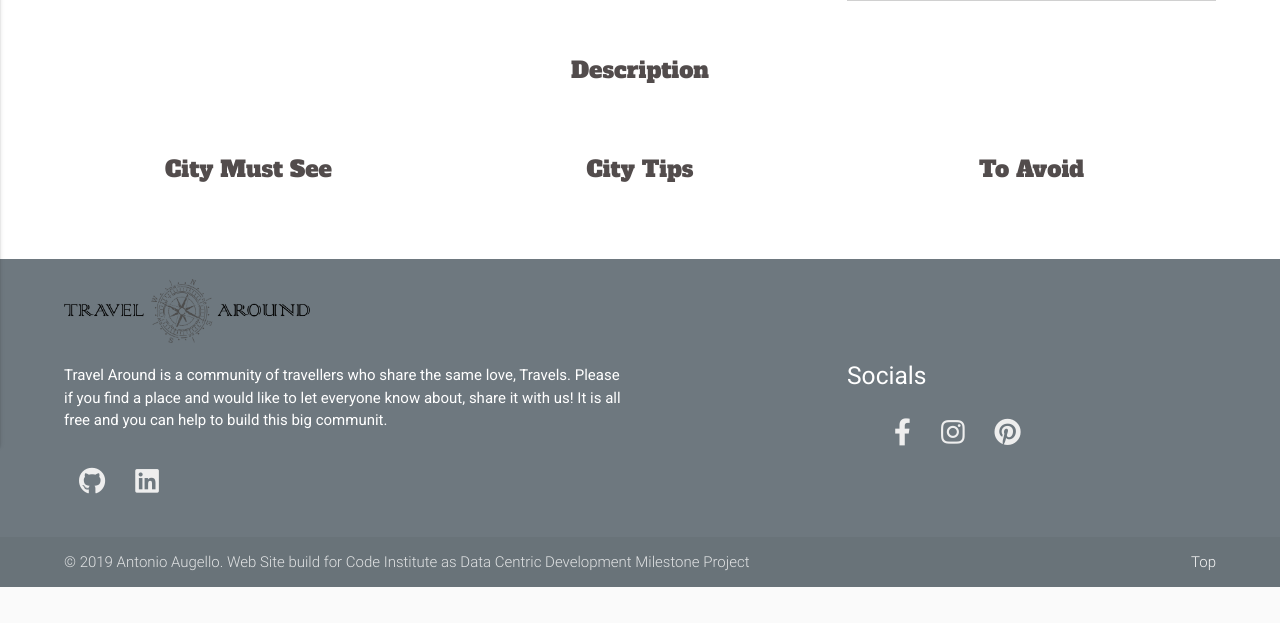
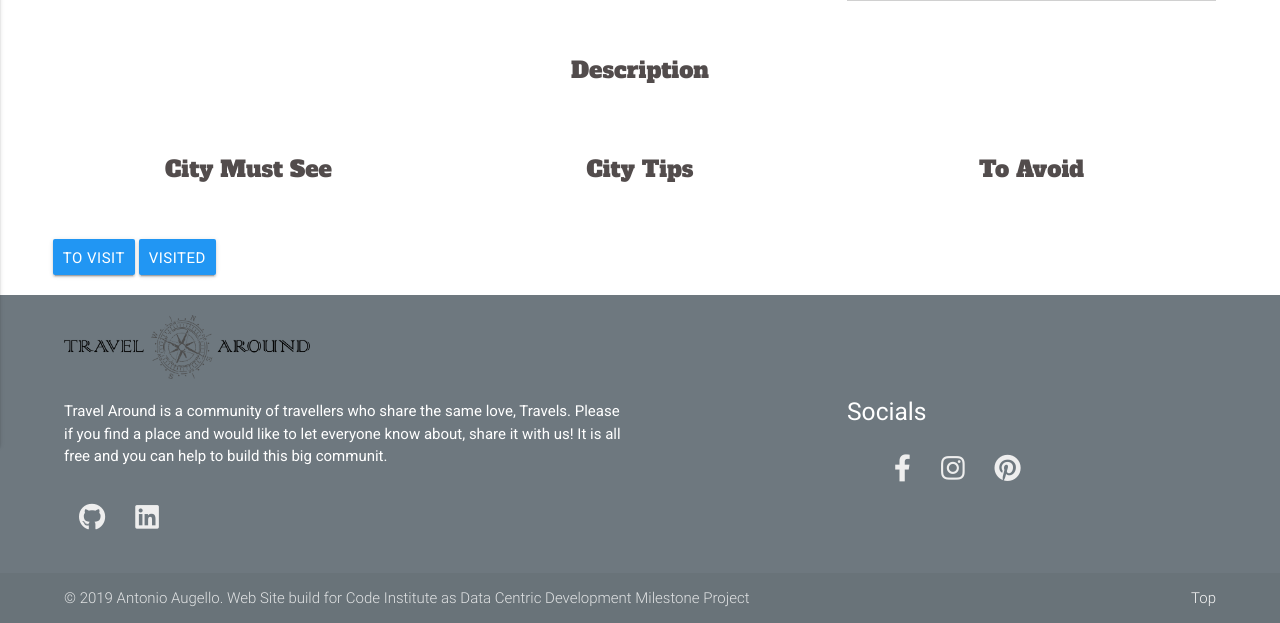
Before and after one commit to augelloantonio/travel-around-milestone, a Flask app: template templates/city.html in a window 1280 px wide. Shown: the part 414-1037 px from the top of the page. Before the commit the page ends 1001 px from the top, so only its background shows below. Run offline with Flask 2, Linux system fonts and the light colour scheme; the template is opened without the code that fills it, so the values that code supplies are empty; some libraries are stand-ins or nearby versions.

Commit message:
addet btn to let user add city to visited/to visit list

```diff
--- a/templates/city.html
+++ b/templates/city.html
@@ -12,8 +12,8 @@
             <div>
                 <p class="info_title">City Info</p>
                 <table class="centered bordered">
-                        <tr>
-                        </tr>
+                    <tr>
+                    </tr>
                     </thead>
                     <tbody>
                         <tr>
@@ -109,10 +109,17 @@
 
 <!-- Edit Buttons-->
 <div class="row">
+    <div class="edit_btn_float_left">
+        <a href="{{url_for('add_to_visit', city_id=city._id)}}" class="waves-effect waves-light btn btn_small blue btn_personal">To Visit</a>
+        <a href="{{url_for('add_to_visited', city_id=city._id)}}" class="waves-effect waves-light btn btn_small blue btn_personal">Visited</a>
+
+    </div>
     <div class="edit_btn_float_right">
-        {% if session['logged_in']%}
-        <a href="{{url_for('edit_city', city_id=city._id)}}" class="waves-effect waves-light btn btn_small blue btn_personal">Edit</a> {%if session.username == 'admin'%}
-        <a href="{{url_for('delete_city', city_id=city._id)}}" class="waves-effect waves-light btn btn_small btn_personal">Delete</a> {%endif%} {%endif%}
+        <div class="edit_btn_float_right">
+            {% if session['logged_in']%}
+            <a href="{{url_for('edit_city', city_id=city._id)}}" class="waves-effect waves-light btn btn_small blue btn_personal">Edit</a> {%if session.username == 'admin'%}
+            <a href="{{url_for('delete_city', city_id=city._id)}}" class="waves-effect waves-light btn btn_small btn_personal">Delete</a> {%endif%} {%endif%}
+        </div>
     </div>
 </div>
 
```
